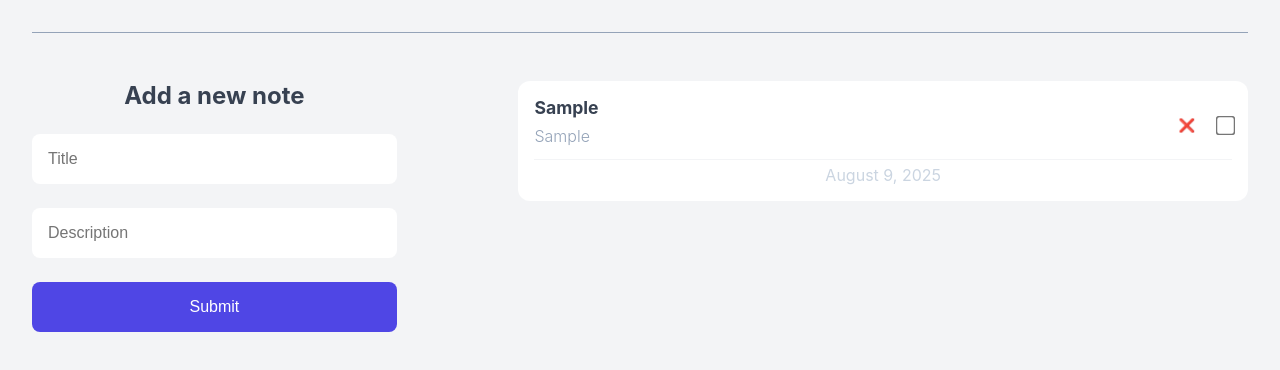
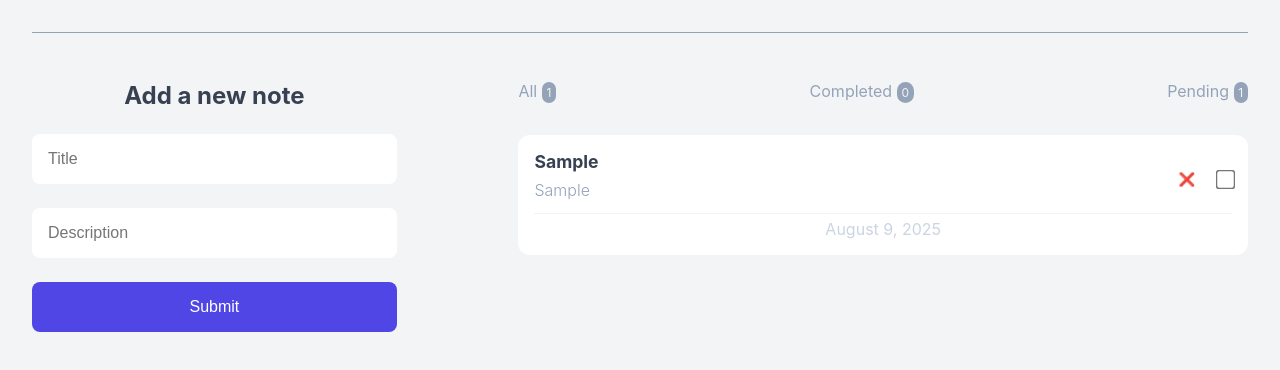
Before and after one commit to ArianMakiabadi/NoteApp, a React (Vite) app: page / in a window 1280 px wide. Both pictures are taken after typing "Sample", "Sample" into the empty fields and a click on the button "Submit". Shown: the top 370 px of the page. Built offline with nearby package versions, Linux system fonts and the light colour scheme.

Commit message:
NoteStatus added

```diff
--- a/src/App.jsx
+++ b/src/App.jsx
@@ -2,6 +2,7 @@
 import AddNewNote from "./components/AddNewNote";
 import { useState } from "react";
 import NoteList from "./components/NoteList";
+import NoteStatus from "./components/NoteStatus";
 
 function App() {
   // state uplifting from AddNewNote component
@@ -29,6 +30,7 @@
       <div className="note-app">
         <AddNewNote onAddNote={handleAddNote} />
         <div className="note-container">
+          <NoteStatus notes={notes} />
           <NoteList
             notes={notes}
             onDelete={handleDeleteNote}
--- /dev/null
+++ b/src/components/NoteStatus.jsx
@@ -0,0 +1,23 @@
+function NoteStatus({ notes }) {
+  const countAllNotes = notes.length;
+  const countCompletedNotes = notes.filter((note) => note.isCompleted).length;
+  const countPendingNotes = countAllNotes - countCompletedNotes;
+
+  if (!countAllNotes) return <h2>You haven’t added any notes.</h2>;
+
+  return (
+    <ul className="note-status">
+      <li>
+        All <span>{countAllNotes}</span>
+      </li>
+      <li>
+        Completed <span>{countCompletedNotes}</span>
+      </li>
+      <li>
+        Pending <span>{countPendingNotes}</span>
+      </li>
+    </ul>
+  );
+}
+
+export default NoteStatus;
```
